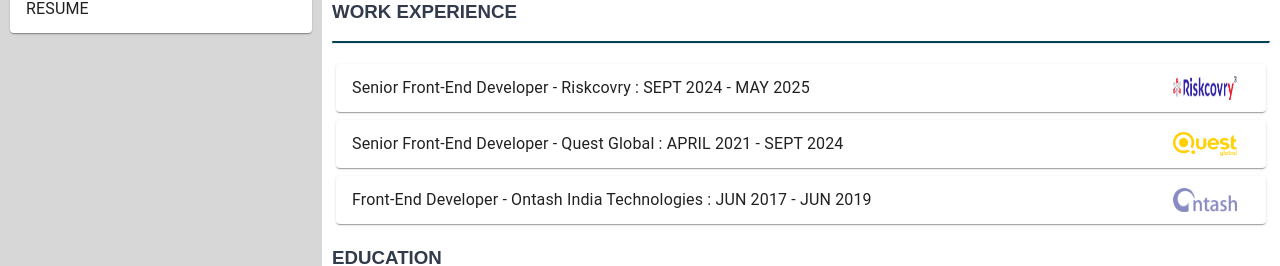
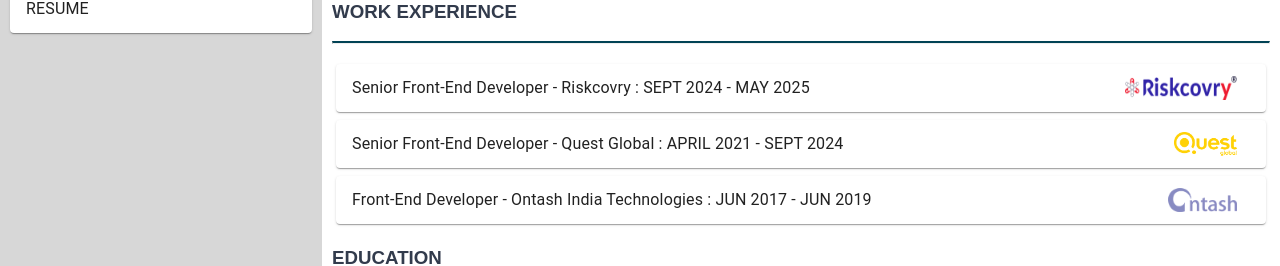
Before and after one commit to ajaygeojose/portfolio, a React (Vite) app: page / in a window 1280 px wide. Shown: the part 358-624 px from the top of the page. Built offline with nearby package versions, Linux system fonts and the light colour scheme; some icons are missing.

Commit message:
updated with of logos

```diff
--- a/src/components/contentPanel/contentPanel.jsx
+++ b/src/components/contentPanel/contentPanel.jsx
@@ -75,7 +75,7 @@ const ContentPanel = () => {
                 >
                   {item.role} : {item.period}
                   <img
-                    style={{ height: "1.5rem", width: "4rem" }}
+                    style={{ height: "1.5rem", maxWidth: "7rem" }}
                     src={item.logo}
                   />
                 </Typography>
```
